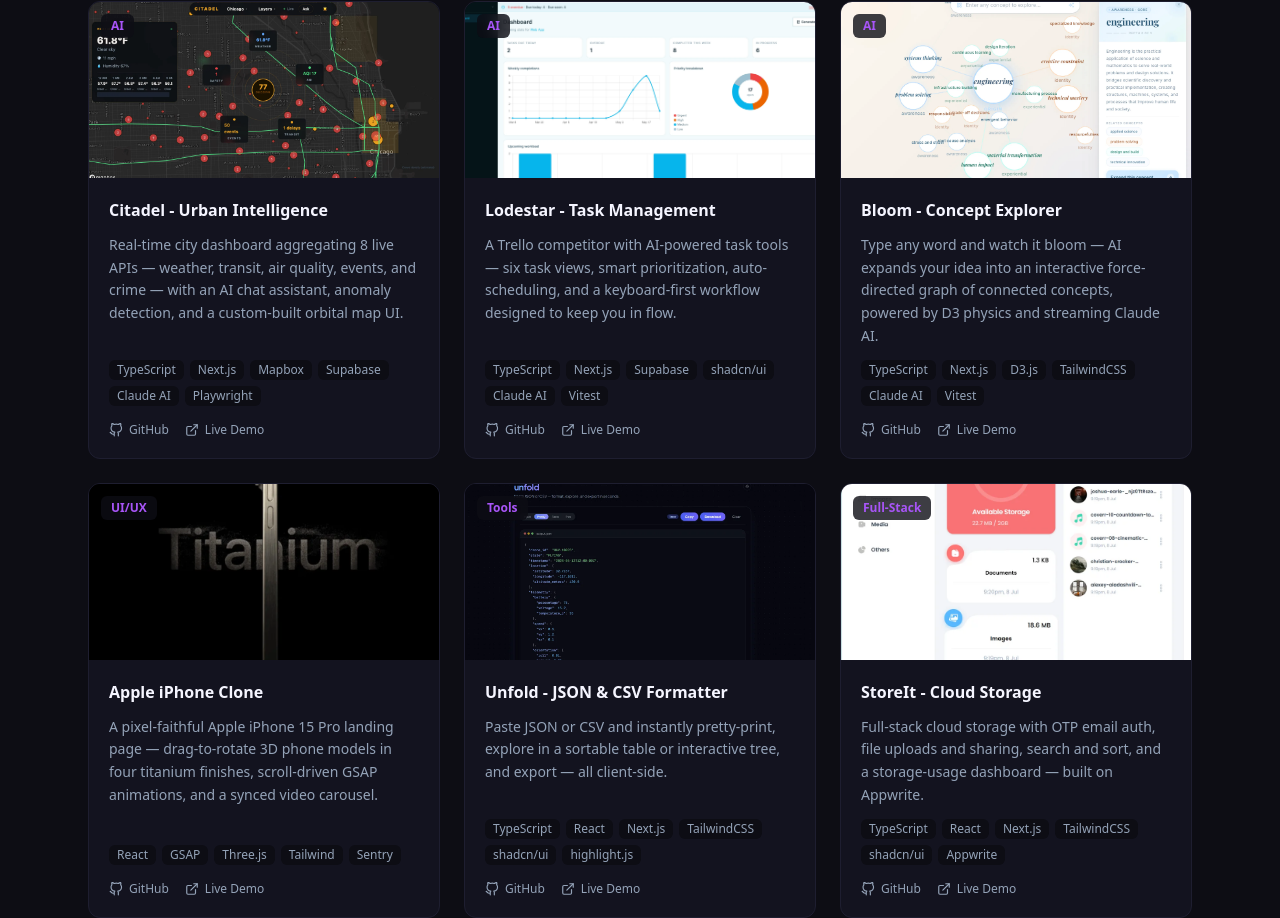
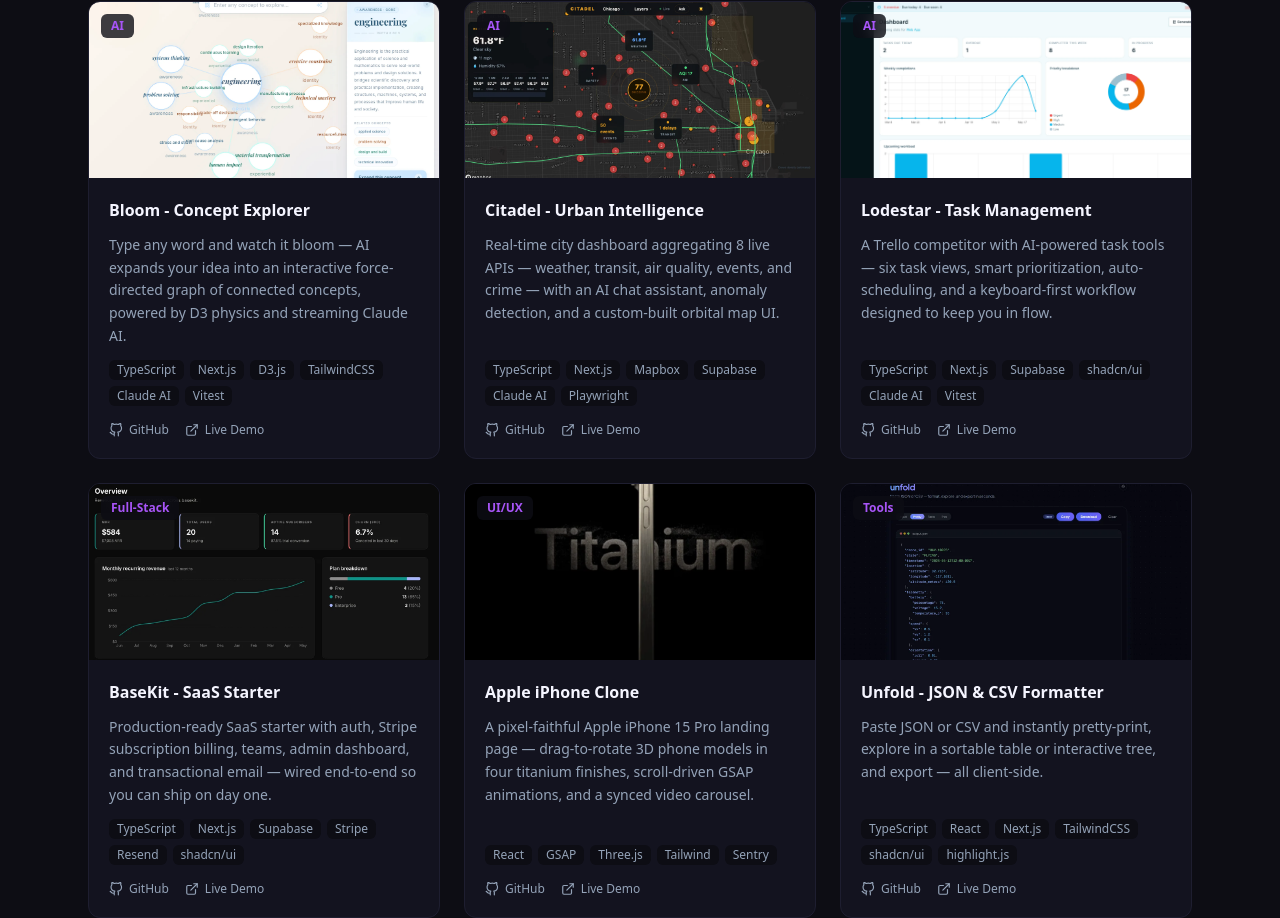
Before and after one commit to ricky-antonio/rickycodes-portfolio, a Next.js app: page / in a window 1280 px wide. Shown: the part 3045-3963 px from the top of the page. Built offline with nearby package versions, Linux system fonts and the light colour scheme; no server answers.

Commit message:
Add BaseKit project, reorder projects, make demo optional

```diff
--- a/src/components/sections/Projects.tsx
+++ b/src/components/sections/Projects.tsx
@@ -65,6 +65,7 @@
                 className="group flex flex-col overflow-hidden rounded-xl border border-border bg-surface transition-all duration-300 hover:-translate-y-1 hover:border-accent hover:shadow-xl hover:shadow-accent/10"
               >
                 {/* Screenshot */}
+                {project.demo ? (
                   <Link href={project.demo} target="_blank" rel="noopener noreferrer" className="relative h-44 w-full overflow-hidden bg-bg block">
                     <Image
                       src={project.image}
@@ -73,17 +74,34 @@
                       className="object-cover transition-transform duration-500 group-hover:scale-105"
                       sizes="(max-width: 640px) 100vw, (max-width: 1024px) 50vw, 33vw"
                     />
-                  {/* Category badge */}
                     <span className="absolute left-3 top-3 rounded-md bg-bg/80 px-2.5 py-1 text-xs font-semibold text-accent-text backdrop-blur-sm">
                       {project.category}
                     </span>
                   </Link>
+                ) : (
+                  <div className="relative h-44 w-full overflow-hidden bg-bg">
+                    <Image
+                      src={project.image}
+                      alt={project.title}
+                      fill
+                      className="object-cover transition-transform duration-500 group-hover:scale-105"
+                      sizes="(max-width: 640px) 100vw, (max-width: 1024px) 50vw, 33vw"
+                    />
+                    <span className="absolute left-3 top-3 rounded-md bg-bg/80 px-2.5 py-1 text-xs font-semibold text-accent-text backdrop-blur-sm">
+                      {project.category}
+                    </span>
+                  </div>
+                )}
 
                 {/* Content */}
                 <div className="flex flex-1 flex-col gap-3 p-5">
+                  {project.demo ? (
                     <Link href={project.demo} target="_blank" rel="noopener noreferrer">
                       <h3 className="font-bold text-fg hover:text-accent transition-colors">{project.title}</h3>
                     </Link>
+                  ) : (
+                    <h3 className="font-bold text-fg">{project.title}</h3>
+                  )}
                   <p className="text-sm leading-relaxed text-muted flex-1">{project.description}</p>
 
                   {/* Tech pills */}
@@ -108,6 +126,7 @@
                     >
                       <FiGithub size={14} /> GitHub
                     </Link>
+                    {project.demo && (
                       <Link
                         href={project.demo}
                         target="_blank"
@@ -116,6 +135,7 @@
                       >
                         <FiExternalLink size={14} /> Live Demo
                       </Link>
+                    )}
                   </div>
                 </div>
               </motion.article>
--- a/src/lib/data.ts
+++ b/src/lib/data.ts
@@ -54,6 +54,16 @@
 
 export const projects = [
   {
+    title: "Bloom - Concept Explorer",
+    category: "AI",
+    description:
+      "Type any word and watch it bloom — AI expands your idea into an interactive force-directed graph of connected concepts, powered by D3 physics and streaming Claude AI.",
+    tech: ["TypeScript", "Next.js", "D3.js", "TailwindCSS", "Claude AI", "Vitest"],
+    github: "https://github.com/ricky-antonio/bloom",
+    demo: "https://bloom.rickycodes.dev/",
+    image: "/projects/bloom.webp",
+  },
+  {
     title: "Citadel - Urban Intelligence",
     category: "AI",
     description:
@@ -74,14 +84,14 @@
     image: "/projects/lodestar.webp",
   },
   {
-    title: "Bloom - Concept Explorer",
-    category: "AI",
+    title: "BaseKit - SaaS Starter",
+    category: "Full-Stack",
     description:
-      "Type any word and watch it bloom — AI expands your idea into an interactive force-directed graph of connected concepts, powered by D3 physics and streaming Claude AI.",
-    tech: ["TypeScript", "Next.js", "D3.js", "TailwindCSS", "Claude AI", "Vitest"],
-    github: "https://github.com/ricky-antonio/bloom",
-    demo: "https://bloom.rickycodes.dev/",
-    image: "/projects/bloom.webp",
+      "Production-ready SaaS starter with auth, Stripe subscription billing, teams, admin dashboard, and transactional email — wired end-to-end so you can ship on day one.",
+    tech: ["TypeScript", "Next.js", "Supabase", "Stripe", "Resend", "shadcn/ui"],
+    github: "https://github.com/ricky-antonio/basekit",
+    demo: "https://basekit.rickycodes.dev/",
+    image: "/projects/basekit.webp",
   },
   {
     title: "Apple iPhone Clone",
@@ -102,16 +112,6 @@
     github: "https://github.com/ricky-antonio/json-formatter",
     demo: "https://unfold.rickycodes.dev/",
     image: "/projects/unfold.webp",
-  },
-  {
-    title: "StoreIt - Cloud Storage",
-    category: "Full-Stack",
-    description:
-      "Full-stack cloud storage with OTP email auth, file uploads and sharing, search and sort, and a storage-usage dashboard — built on Appwrite.",
-    tech: ["TypeScript", "React", "Next.js", "TailwindCSS", "shadcn/ui", "Appwrite"],
-    github: "https://github.com/ricky-antonio/store_it",
-    demo: "https://store-it.rickycodes.dev/",
-    image: "/projects/storeit.webp",
   },
 ];
 
```
Also changed, not shown: public/projects/basekit.png (added), public/projects/basekit.webp (added). Lines whose indentation alone changed are shown as unchanged.
